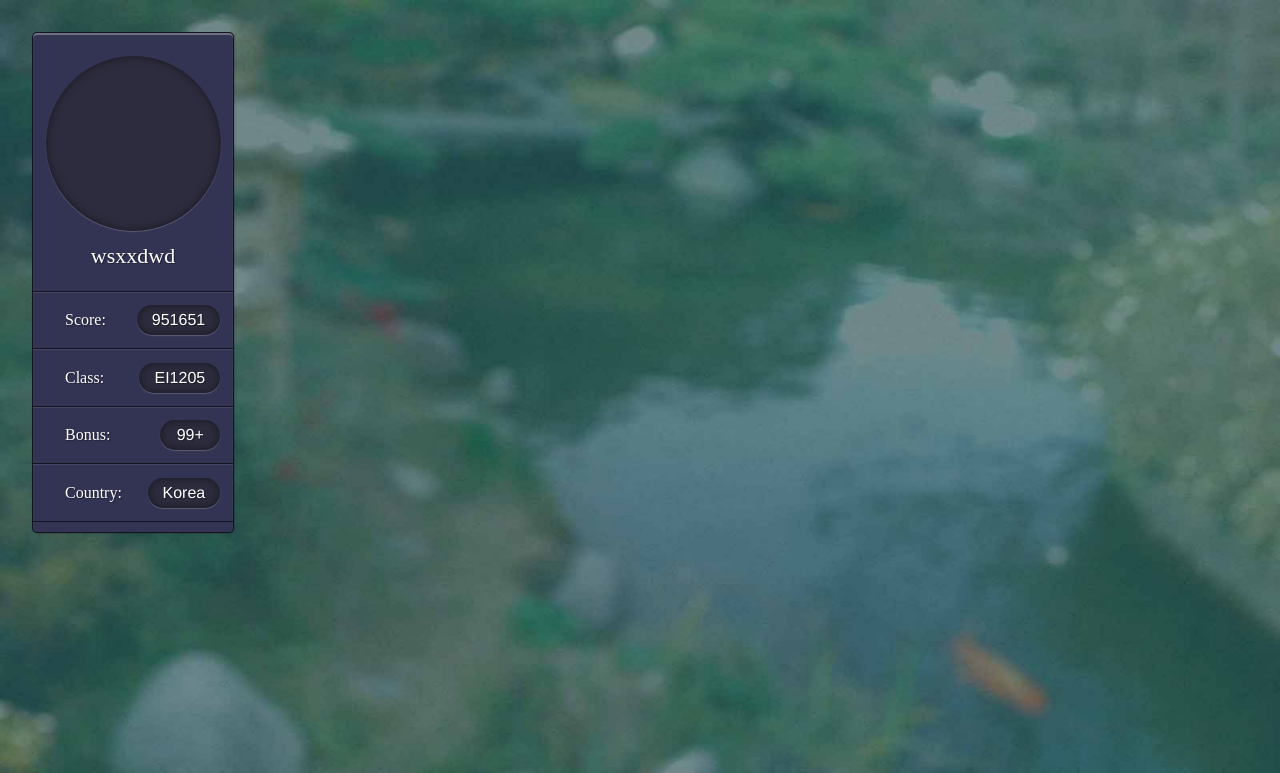
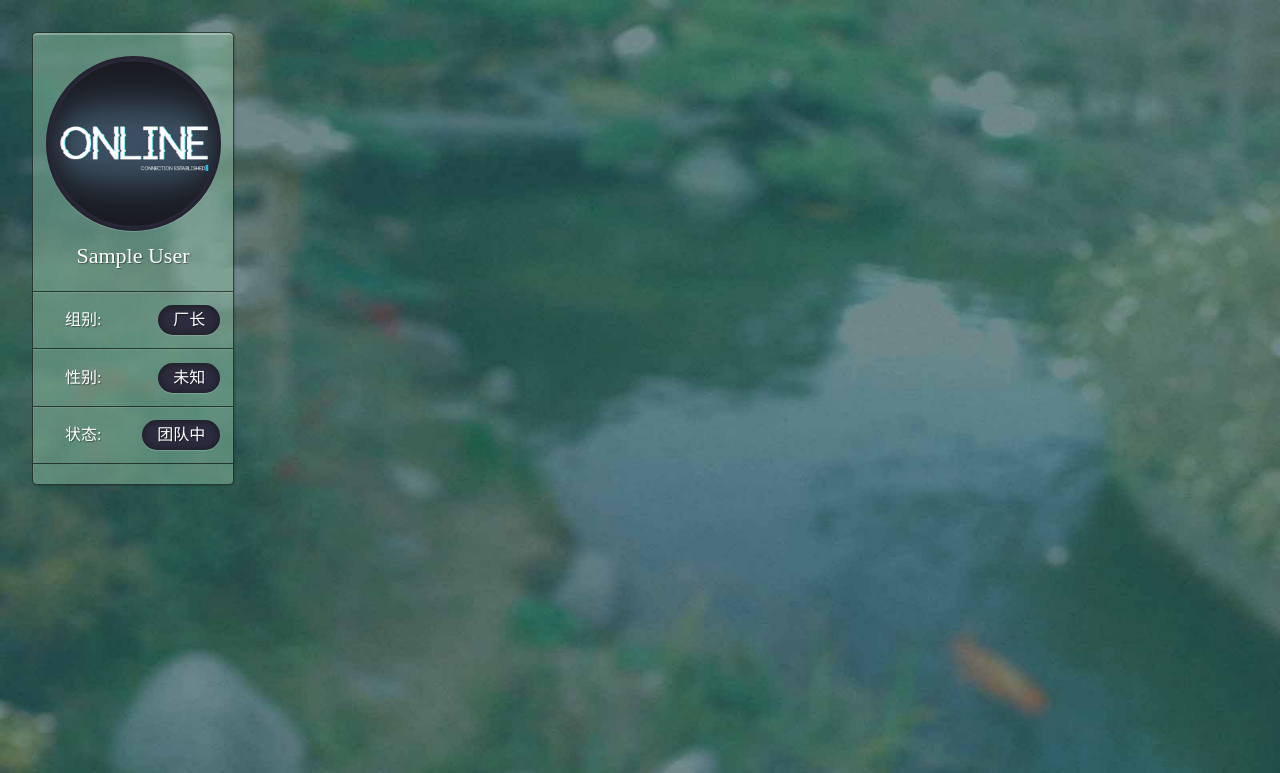
Before and after one commit to wsxxdwd/keshe, a CodeIgniter app: page /index.php/user/index in a window 1280 px wide. Shown: the top 773 px of the page. Run offline with CodeIgniter, Linux system fonts and the light colour scheme; tables that the repository leaves empty hold one stand-in row (values such as "Sample post"); data that the repository does not hold is empty; some libraries are stand-ins or nearby versions.

Commit message:
首页对接

```diff
--- a/mms/application/controllers/user.php
+++ b/mms/application/controllers/user.php
@@ -32,7 +32,7 @@
 
 		}
 
-		function detail_info($keyid)
+		function detail_info($keyid=1)
 		{
 			if(!is_int($keyid))
 			{
@@ -46,7 +46,7 @@
 			}
 			else
 			{
-				$data['row'] = $this->memebers_model->get_one($keyid);
+				$data['row'] = $this->members_model->get_one($keyid);
 				$this->load->view('profile',$data);
 			}
 		}
--- a/mms/application/views/profile.php
+++ b/mms/application/views/profile.php
@@ -7,7 +7,7 @@
 <link href="./public/css/profile.css" rel="stylesheet" type="text/css" />
 <link rel="stylesheet" href="./public/css/font-awesome.min.css">
 <link rel="stylesheet" href="./public/css/font-awesome.css">
-<script src="http://ajax.aspnetcdn.com/ajax/jQuery/jquery-1.8.0.js">
+<script src="./public/js/jquery-min.js">
 </script>
 <script src="./public/js/profile.js" ></script>
 </head>
--- a/mms/application/views/user_info.php
+++ b/mms/application/views/user_info.php
@@ -5,23 +5,59 @@
 <meta http-equiv="X-UA-Compatible" content="IE=EmulateIE7" />
 <base href = "<?php echo base_url();?>"/>
 <link href="./public/css/user_info.css" rel="stylesheet" type="text/css" />
-<script src="http://ajax.aspnetcdn.com/ajax/jQuery/jquery-1.8.0.js">
+<script src="./public/js/jquery-min.js">
 </script>
 <script src="./public/js/user_info.js" ></script>
 </head>
 <body>
-	<div class="box">
-		<div class="top">
-			<div class="border">
-				<div class="head"></div>
-			</div>
-			<div class="username">wsxxdwd</div>
-		</div>
-		<div class="info_cell">Score:<div class="oval">951651</div></div>
-		<div class="info_cell">Class:<div class="oval">EI1205</div></div>
-		<div class="info_cell">Bonus:<div class="oval">99+</div></div>
-		<div class="info_cell">Country:<div class="oval">Korea</div></div>
-	</div>
+	<?php
+		foreach ($row as $user) {
+			$name = $user['name'];
+			switch ($user["groups"]) {
+				case 1:
+					$group =  "厂长";
+					break;
+				case 2:
+					$group =  "后台组";
+					break;
+				default:
+					$group =  "位置";
+					break;
+			}
+			switch ($user["sex"]) {
+				case '1':
+					$sex = "男";
+					break;
+				case '0':
+					$sex = "女";
+					break;
+				default:
+					$sex = "未知";
+			}
+			switch ($user["status"]) {
+				case '1':
+					$status =  "团队中";
+					break;
+				case '2':
+					$status = "已毕业";
+					break;
+				default:
+					$status = "离开";
+			}
+			echo "<div class='box'>
+				<div class='top'>
+					<div class='border'>
+						<img class='head' src='./public/images/avatar/avatar.jpg'></img>
+					</div>
+					<div class='username'>$name</div>
+				</div>
+				<div class='info_cell'>组别:<div class='oval'>$group</div></div>
+				<div class='info_cell'>性别:<div class='oval'>$sex</div></div>
+				<div class='info_cell'>状态:<div class='oval'>$status</div></div>
+			</div>";
+		}
+	?>
+
 
 </body>
 </html>
--- a/mms/public/css/profile.css
+++ b/mms/public/css/profile.css
@@ -21,7 +21,6 @@ html,body{
 #container{
 	position: absolute;
 	width:80%;
-	min-width:
 	height: 600px;
 	margin-left: 10%;
 	margin-top: 5%;
--- a/mms/public/css/user_info.css
+++ b/mms/public/css/user_info.css
@@ -17,10 +17,10 @@ html,body{
 	position: relative;
 	display: inline-block;
 	margin: 2em;
-	padding: 10px 0 10px;
+	padding: 10px 0 20px;
 	border: 1px solid rgba(0, 0, 0, 0.6);
 	border-radius: 5px;
-	background-color: rgb(51, 51, 83);
+	background-color:rgba(138,188,159,0.5);
 	box-shadow: 1px 1px 2px rgba(0, 0, 0, 0.2), 0 2px 1px rgba(255, 255, 255, 0.3) inset;
 	color: #fff;
 	vertical-align: middle;
```
Also changed, not shown: mms/application/views/index.php (deleted, +0 -26 lines), 1 other file.
